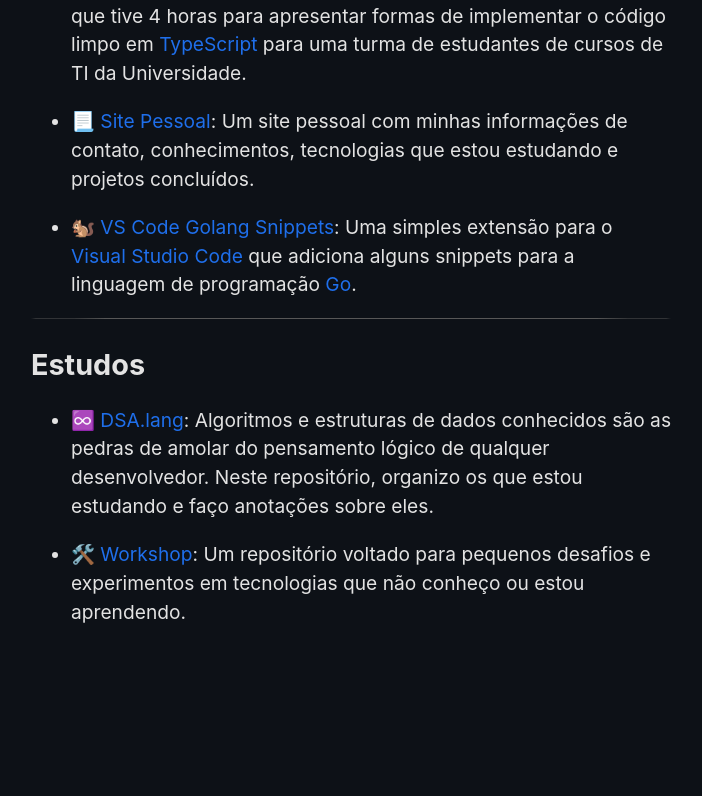
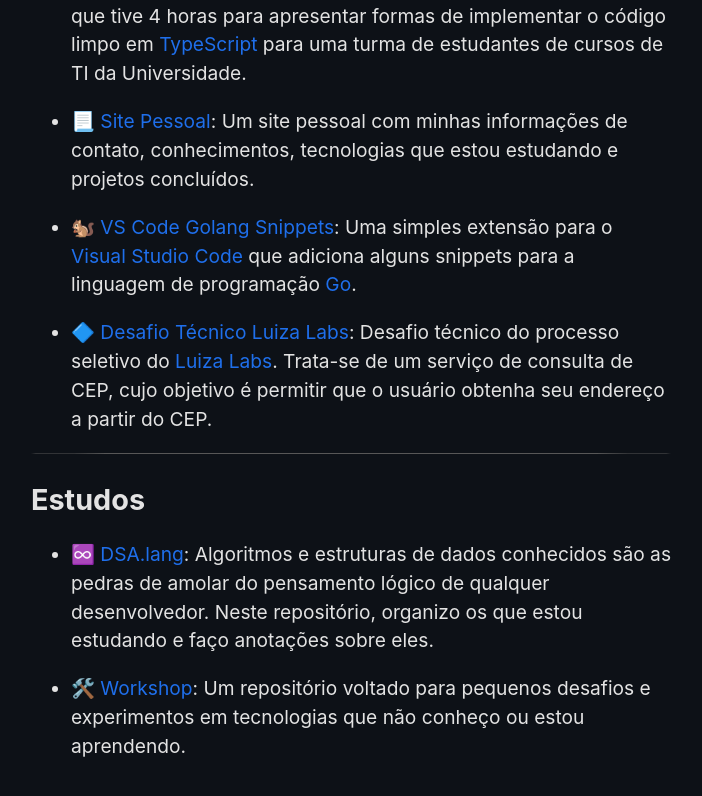
Before and after one commit to Otarossoni/otaviorossoni.com, a React (Vite) app: page / in a window 1280 px wide. Shown: the part 1551-2347 px from the top of the page, without its empty margins (289-991 px from the left). Before the commit the page ends 2311 px from the top, so only its background shows below. Built offline with nearby package versions, Linux system fonts and the light colour scheme.

Commit message:
feat: adiciona o desafio técnico do Luiza Labs aos projetos

```diff
--- a/src/components/Body.content.ts
+++ b/src/components/Body.content.ts
@@ -30,6 +30,8 @@
 
 - 🐿️ <a href="https://github.com/Otarossoni/vscode-go-snippets" target="_blank">VS Code Golang Snippets</a>: Uma simples extensão para o <a href="https://code.visualstudio.com/" target="_blank">Visual Studio Code</a> que adiciona alguns snippets para a linguagem de programação <a href="https://go.dev/" target="_blank">Go</a>.
 
+- 🔷 <a href="https://github.com/Otarossoni/desafio-luiza-labs" target="_blank">Desafio Técnico Luiza Labs</a>: Desafio técnico do processo seletivo do <a href="https://www.linkedin.com/company/luizalabs/" target="_blank">Luiza Labs</a>. Trata-se de um serviço de consulta de CEP, cujo objetivo é permitir que o usuário obtenha seu endereço a partir do CEP.
+
 ---
 
 ## Estudos
```
